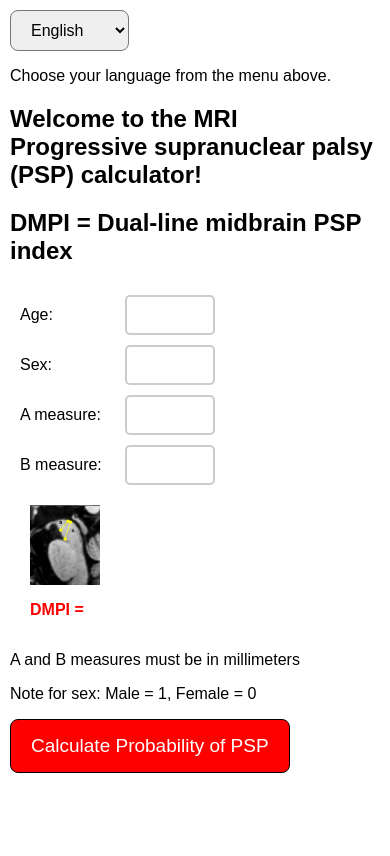
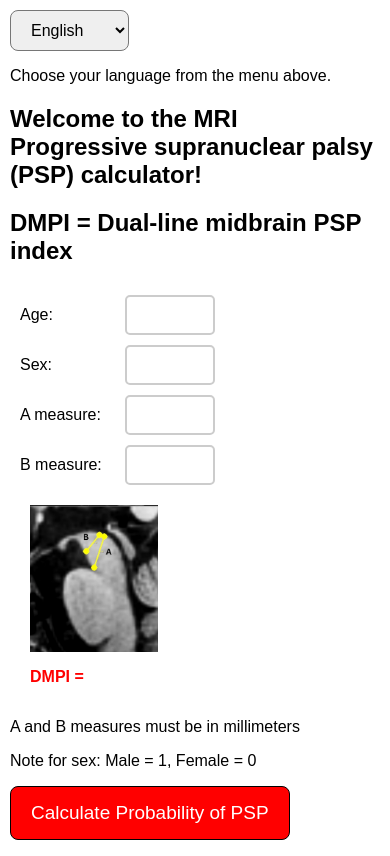
Before and after one commit to Neuroimagingunicz/mri_calc, a plain HTML site: page index.html in a window 390 px wide. Drawn offline with Linux system fonts and the light colour scheme.

Commit message:
Update index.html

```diff
--- a/index.html
+++ b/index.html
@@ -509,14 +509,24 @@ window.onresize = adjustImagePosition;
         justify-content: flex-start; /* Mantiene il form sulla sinistra */
     }
 
+
+     .image-container {
+                flex: 0 1 40%;
+                min-width: 150px;
+            }
+
       .image-container img {
-        max-width: 70%; /* Rimpicciolisce leggermente l'immagine */
+                max-width: 250px;
+            }
+
+   /*   .image-container img {
+        max-width: 70%;
         height: auto;
     }
 
     .image-container {
-        max-width: 100px; /* Restringe lo spazio assegnato all'immagine */
-    }
+        max-width: 100px;
+    } */
 }
 
 
```
